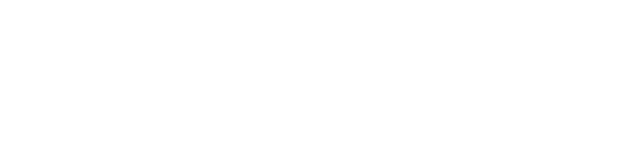
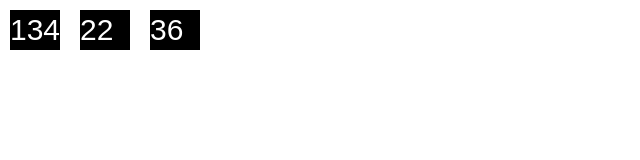
Before and after one commit to vova136/countdown, a plain HTML site: page index.html in a window 1280 px wide. Shown: the whole page, without its empty margins (0-640 px from the left). Drawn offline with Linux system fonts and the light colour scheme.

Commit message:
first commit

```diff
--- a/css/styles.css
+++ b/css/styles.css
@@ -55,3 +55,16 @@ input:focus,
 textarea:focus,
 select:focus{outline:none;}
 /* General settings */
+
+
+.box{
+    width: 50px;
+    height: 40px;
+    background: #000;
+    color: #fff;
+    font-size: 30px;
+    line-height: 40px;
+    display: inline-block;
+    vertical-align: top;
+    margin: 10px;
+}
--- a/index.html
+++ b/index.html
@@ -1,5 +1,6 @@
 <!DOCTYPE html>
 <html lang="en">
+
 <head>
     <meta charset="utf-8">
     <meta http-equiv="X-UA-Compatible" content="IE=edge">
@@ -10,14 +11,14 @@
     <script src="js/jquery.countdown.js"></script>
     <script src="js/scripts.js"></script>
 </head>
+
 <body>
     <div id="wrapper">
-	<header id="header"></header><!-- /header -->
-	<div id="main">
+
         <div id="countdown"></div>
-	</div><!-- /main -->
-	<footer id="footer"></footer><!-- /footer -->
 
-</div><!-- /wrapper -->
+    </div>
+    <!-- /wrapper -->
 </body>
+
 </html>
--- a/js/jquery.countdown.js
+++ b/js/jquery.countdown.js
@@ -1,6 +1,59 @@
-(function($){
-    jQuery.fn.countDown = function(){
-        console.log('qqqqqq');
+(function ($) {
+    jQuery.fn.countDown = function (options) {
+        var options = $.extend({
+                endDate: '2017-06-10'
+            },
+            options);
+        console.log(options.endDate);
+
+        return this.each(function () {
+            var $this = $(this);
+
+            $('<div class="box" id="hours"></div>').appendTo($this);
+            $('<div class="box" id="minutes"></div>').appendTo($this);
+            $('<div class="box" id="seconds"></div>').appendTo($this);
+
+
+
+                var currentdate = new Date();
+                var endDate = new Date(options.endDate);
+
+                var timeSegment = endDate.getTime() - currentdate.getTime();
+
+
+                var timeSegmentInSeconds = timeSegment / 1000;
+
+                var timeSegmentInHours = timeSegmentInSeconds / 3600;
+                timeSegmentInHours = Math.floor(timeSegmentInHours);
+                timeSegmentInSeconds = timeSegmentInSeconds - timeSegmentInHours * 3600;
+
+                var timeSegmentInMinutes = timeSegmentInSeconds / 60;
+                timeSegmentInMinutes = Math.floor(timeSegmentInMinutes);
+                timeSegmentInSeconds = timeSegmentInSeconds - timeSegmentInMinutes * 60;
+
+                timeSegmentInSeconds = Math.floor(timeSegmentInSeconds);
+
+                $('#hours').html(timeSegmentInHours);
+                $('#minutes').html(timeSegmentInMinutes);
+                $('#seconds').html(timeSegmentInSeconds);
+
+
+
+
+
+
+
+
+
+            console.log(currentdate.getTime());
+            console.log(endDate.getTime());
+            console.log(timeSegment);
+            console.log(timeSegmentInHours);
+            console.log(timeSegmentInMinutes);
+            console.log(timeSegmentInSeconds);
+
+        });
+
 
     };
 })(jQuery);
--- a/js/scripts.js
+++ b/js/scripts.js
@@ -1,4 +1,6 @@
 $(document).ready(function () {
-    $('#countdown').countDown();
-//console.log('djhf');
+    $('#countdown').countDown({
+        endDate: '2017-07-11'
+    });
+
 });
```
Lines whose indentation alone changed are shown as unchanged.
